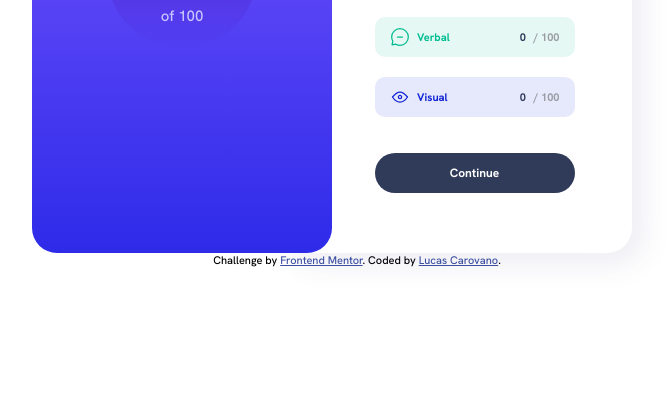
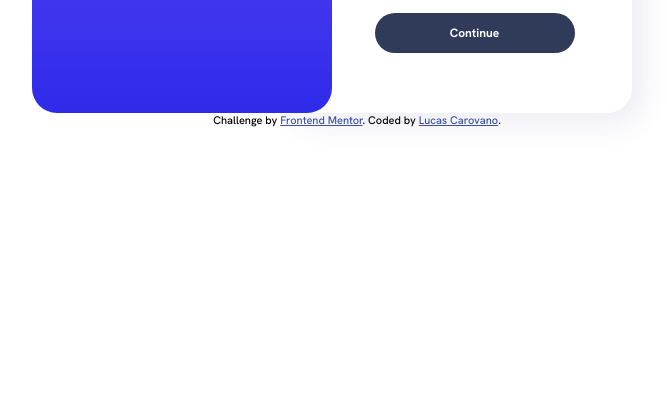
Before and after one commit to lucashub5/results-summary-component-main, a plain HTML site: page index.html in a window 1280 px wide. Shown: the part 397-800 px from the top of the page, without its empty margins (283-950 px from the left). Drawn offline with Linux system fonts and the light colour scheme.

Commit message:
update css

```diff
--- a/style.css
+++ b/style.css
@@ -23,7 +23,7 @@
     width: 300px;
     height: 450px;
     border-radius: 25px;
-    margin-top: 200px;
+    margin-top: 60px;
   }
 
   .container-result {
```
